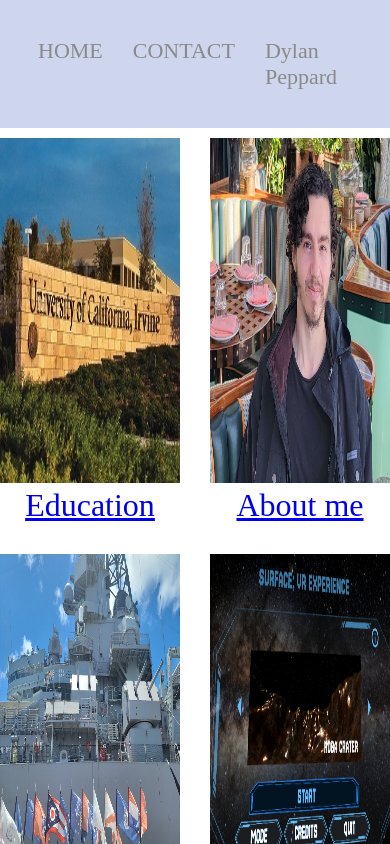
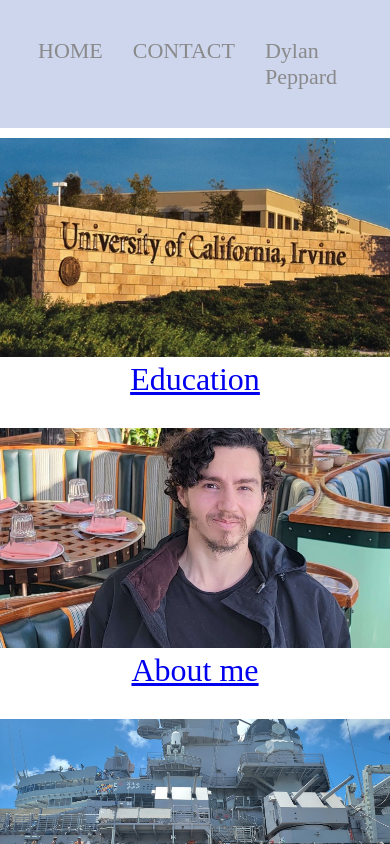
Before and after one commit to DylanPeppard/Portfolio, a React (Vite) app: page / in a window 390 px wide. Shown: the top 844 px of the page. Built offline with nearby package versions, Linux system fonts and the light colour scheme.

Commit message:
Home page responsive

```diff
--- a/src/index.css
+++ b/src/index.css
@@ -73,17 +73,20 @@
   display: flex;
   flex-direction: column; /* Stack image and text vertically */
   justify-content: center;
+  width: 100%;
   align-items: center;
   text-align: center;      /* Center-align text */
 }
 
 .portfolio-item-bg {
-  height: 345px;
+  aspect-ratio: 16 / 9;
+  object-fit: cover;
   width: 100%;
+  height: auto;
+  max-width: 600px;
   background-size: cover;
   background-position: center;
   background-repeat: no-repeat;
-  margin: auto;           /* Center the images */
   transition: transform 0.3s ease;
 }
 
@@ -244,3 +247,9 @@
   margin-left: auto;
   margin-right: auto;
 }
+
+@media (max-width: 600px) {
+  .portfolio-items-wrapper {
+    grid-template-columns: 1fr;
+  }
+}
```
Also changed, not shown: src/public/uci.jpg.
